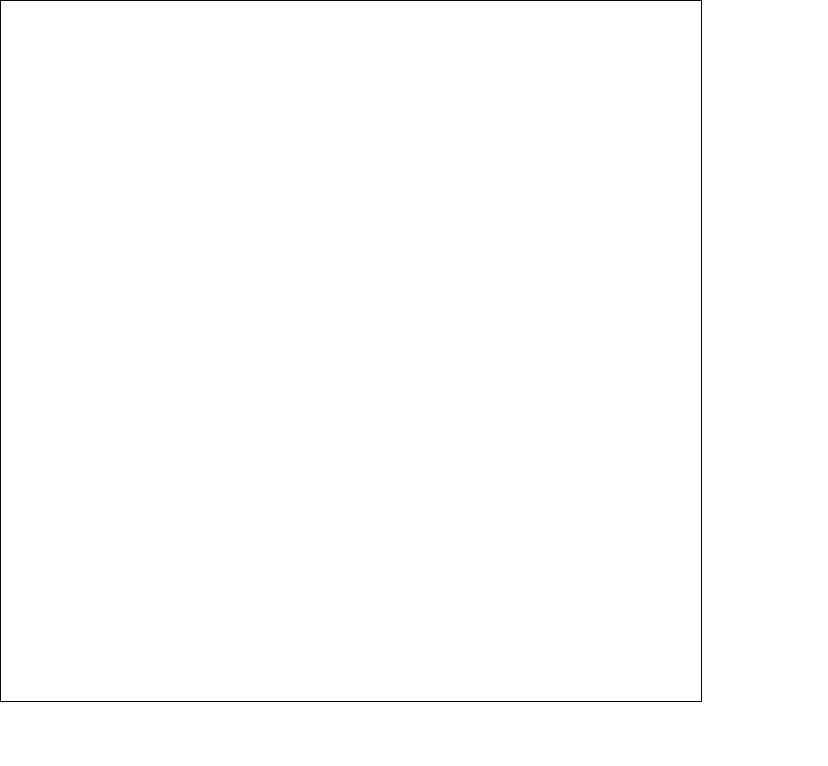
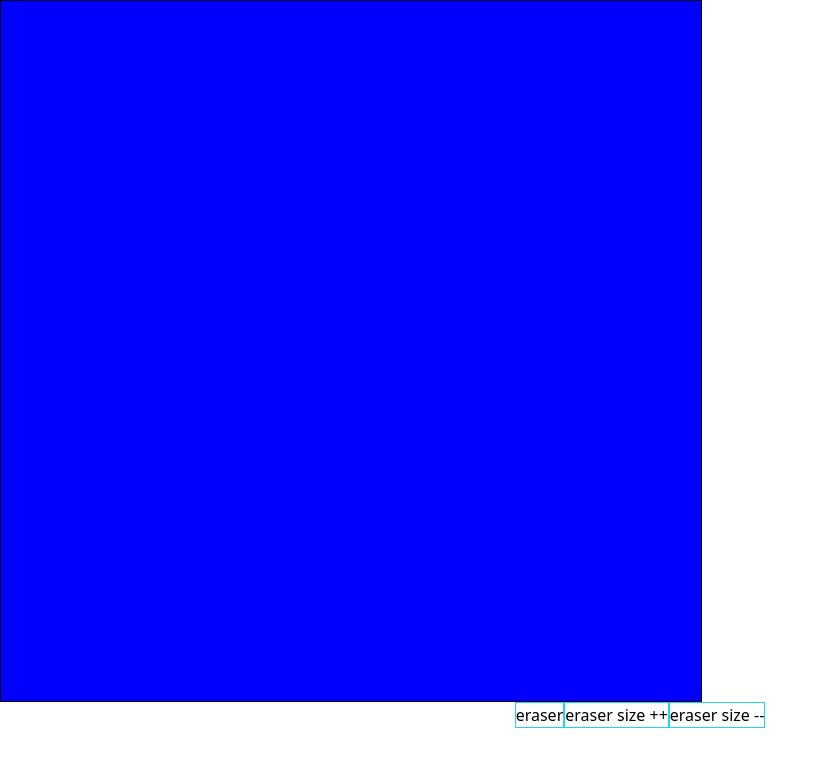
Before and after one commit to kartikeyuniyal13/my-scribbler, a React (Create React App) app: page / in a window 1280 px wide. Shown: the top 766 px of the page, without its empty margins (0-828 px from the left). Built offline with nearby package versions, Linux system fonts and the light colour scheme.

Commit message:
pen tool + eraser

```diff
--- a/src/App.js
+++ b/src/App.js
@@ -1,19 +1,121 @@
-
+import React, { useState, useRef, useEffect } from 'react';
 import './App.css';
 
 function App() {
+  const canvas = useRef(null);
+  const ctx = useRef(null);
+  const prevMouse = useRef({ x: null, y: null });
+  const [mouseDown, setMouseDown] = useState(false);
+  const [eraserOn, setEraserOn] = useState(false);
+  const [size, setSize] = useState({ width: 10, height: 10 });
+
+  useEffect(() => {
+    // Initialize the canvas context after the component is mounted
+    ctx.current = canvas.current.getContext('2d');
+
+    // Set the fill color to blue
+    ctx.current.fillStyle = 'blue';
+
+    // Draw a filled rectangle covering the entire canvas
+    ctx.current.fillRect(0, 0, canvas.current.width, canvas.current.height);
+  }, []);
+
+
+  function eraser(event) {
+    if (!ctx.current) return;
+
+    const { clientX, clientY } = event;
+    const x0 = prevMouse.current.x;
+    const y0 = prevMouse.current.y;
+
+    if (x0 !== null && y0 !== null) {
+      const dx = clientX - x0;
+      const dy = clientY - y0;
+      const distance = Math.sqrt(dx * dx + dy * dy);
+      const steps = Math.max(1, Math.floor(distance / 5));
+
+      for (let i = 0; i <= steps; i++) {
+        const x = x0 + (dx * i) / steps;
+        const y = y0 + (dy * i) / steps;
+        ctx.current.clearRect(x, y, size.width, size.height);
+      }
+    }
+
+    prevMouse.current.x = clientX;
+    prevMouse.current.y = clientY;
+  }
+
+  function drawLine(event) {
+    if (!ctx.current) return; // Check if the context is initialized
+
+    ctx.current.beginPath();
+    if (prevMouse.current.x === null) {
+      ctx.current.arc(event.clientX, event.clientY, 1, 0, Math.PI * 2, true);
+    } else {
+      ctx.current.moveTo(prevMouse.current.x, prevMouse.current.y);
+      ctx.current.lineTo(event.clientX, event.clientY);
+    }
+
+    ctx.current.strokeStyle = 'blue';
+    ctx.current.lineWidth = 1;
+    ctx.current.stroke();
+
+    prevMouse.current.x = event.clientX;
+    prevMouse.current.y = event.clientY;
+  }
+
   return (
     <div className="App">
-   <canvas id='draw' width='700' height='700' className=' border border-gray-950' onClick={(event)=>{
-    console.log('clicked');
-    //console.log(event)
-    }}
-   onMouseDown={(event)=>{console.log('mouse downn')
-   //console.log(event)
-  }}
-
-   onMouseMove={(event)=>{console.log('mouse move')
-   console.log(event)}}/>
+      <canvas
+        id="draw"
+        width="700"
+        height="700"
+        className="border border-gray-950"
+        ref={canvas}
+        onClick={() => {
+          console.log('clicked');
+        }}
+        onMouseDown={() => {
+          console.log('mouse down');
+          setMouseDown(true);
+        }}
+        onMouseUp={() => {
+          console.log('mouse up');
+          setMouseDown(false);
+          prevMouse.current = { x: null, y: null };
+        }}
+        onMouseMove={(event) => {
+          if (eraserOn && mouseDown) {
+            eraser(event);
+          } else if (mouseDown) {
+            drawLine(event);
+          }
+        }}
+      />
+      <button
+        className='border border-cyan-400'
+        onClick={() => {
+          setEraserOn(!eraserOn);
+        }}
+      >
+        eraser
+      </button>
+      <button
+        className='border border-cyan-400'
+        onClick={() => {
+          setSize({ width: size.width + 10, height: size.height + 10 });
+        }}
+      >
+        eraser size ++
+      </button>
+      <button
+        className='border border-cyan-400'
+        onClick={() => {
+          setSize({ width: size.width - 10, height: size.height - 10 });
+        }}
+      >
+        eraser size --
+      </button>
     </div>
   );
 }
```
